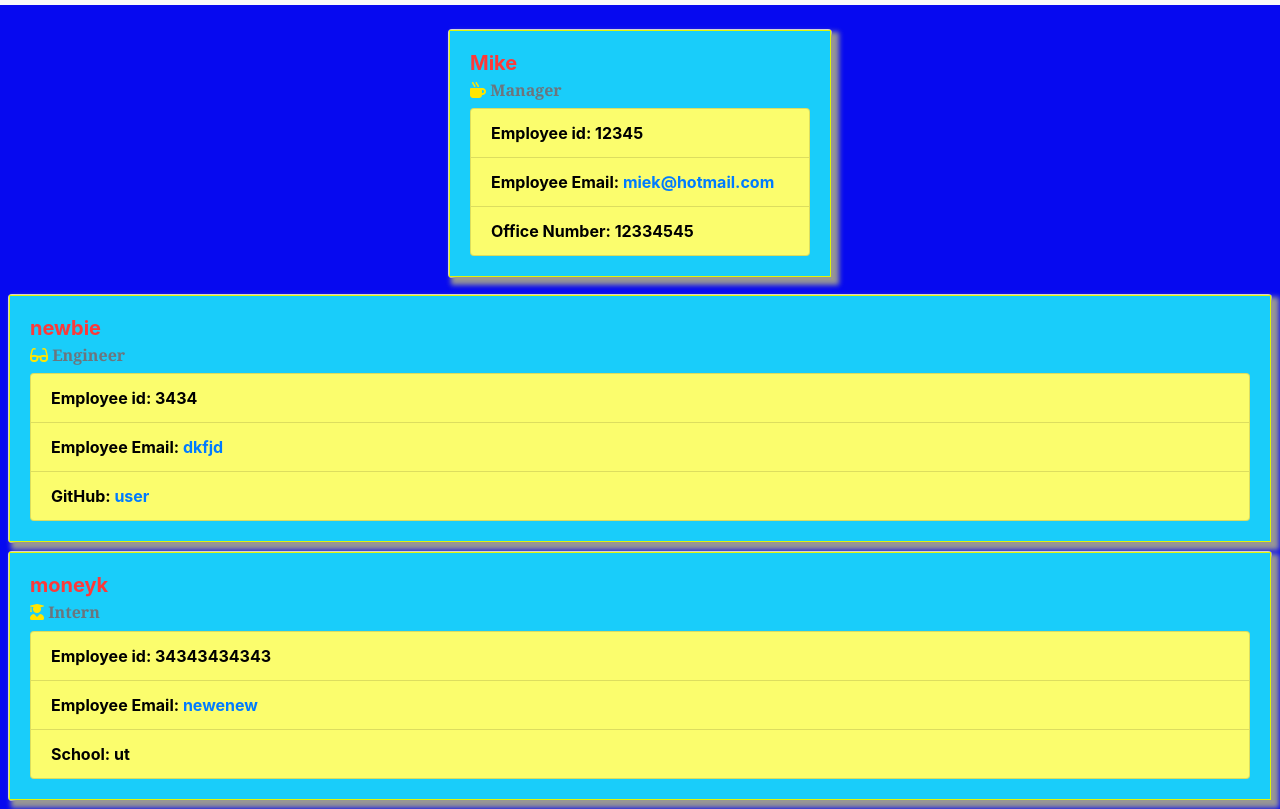
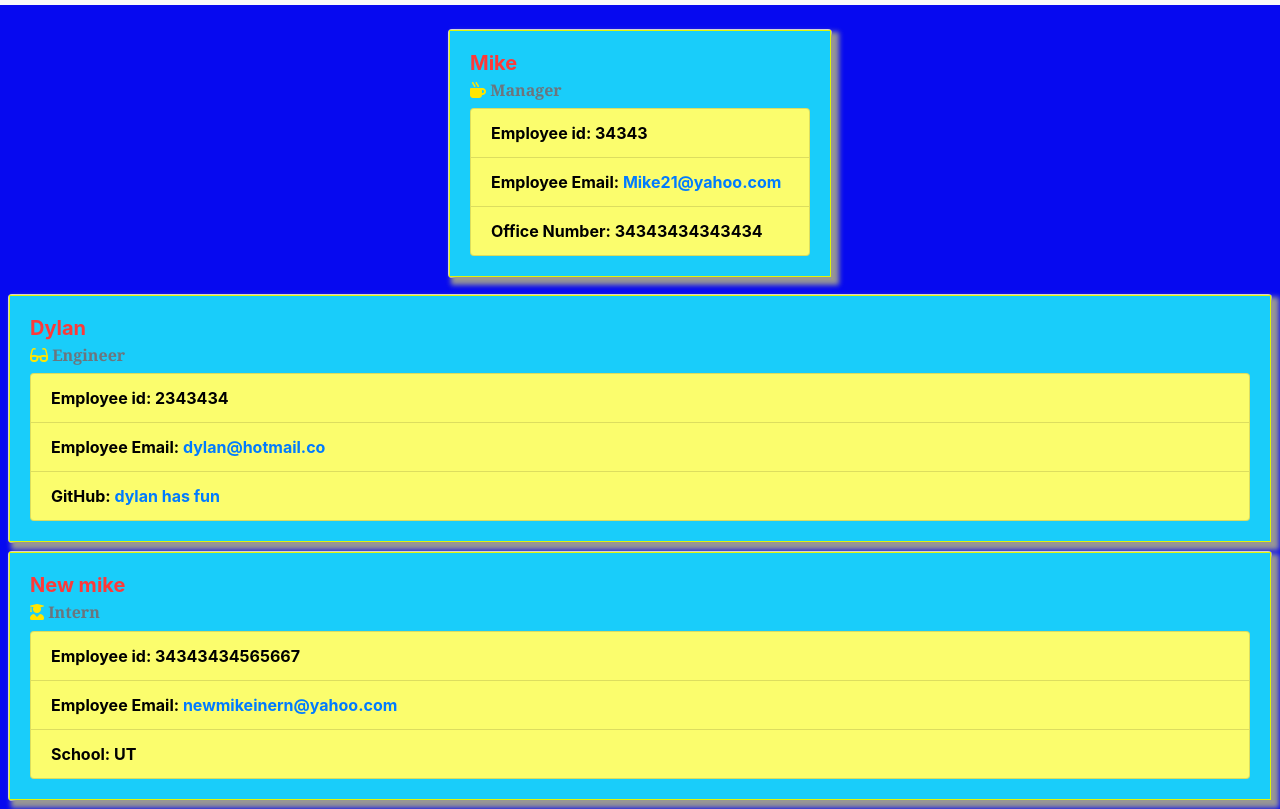
Before and after one commit to chris79kennard/Team-Profile-Generator, a website: page index.html in a window 1280 px wide. Shown: the part 41-850 px from the top of the page. Drawn offline with nearby package versions, Linux system fonts and the light colour scheme.

Commit message:
creaded read me

```diff
--- a/index.html
+++ b/index.html
@@ -30,9 +30,9 @@
       <h5 class="card-title">Mike</h5>
       <h6 class="card-subtitle mb-2 text-muted"><i class="fas fa-mug-hot"></i> Manager</h6>
       <ul class="list-group">
-        <li class="list-group-item">Employee id: 12345</li>
-        <li class="list-group-item">Employee Email: <a href="mailto: miek@hotmail.com">miek@hotmail.com</a></li>
-        <li class="list-group-item">Office Number:  12334545</li>
+        <li class="list-group-item">Employee id: 34343</li>
+        <li class="list-group-item">Employee Email: <a href="mailto: Mike21@yahoo.com">Mike21@yahoo.com</a></li>
+        <li class="list-group-item">Office Number:  34343434343434</li>
       </ul>
     </div>
   </div>
@@ -40,12 +40,12 @@
 
     <div class="card m-2" style="min-width: 24rem">
     <div class="card-body">
-      <h5 class="card-title">newbie</h5>
+      <h5 class="card-title">Dylan</h5>
       <h6 class="card-subtitle mb-2 text-muted"><i class="fas fa-glasses"></i> Engineer</h6>
       <ul class="list-group">
-        <li class="list-group-item">Employee id: 3434</li>
-        <li class="list-group-item">Employee Email: <a href="mailto: dkfjd">dkfjd</a></li>
-        <li class="list-group-item">GitHub:   <a href="https://github.com/user">user</a></li>
+        <li class="list-group-item">Employee id: 2343434</li>
+        <li class="list-group-item">Employee Email: <a href="mailto: dylan@hotmail.co">dylan@hotmail.co</a></li>
+        <li class="list-group-item">GitHub:   <a href="https://github.com/dylan has fun">dylan has fun</a></li>
       </ul>
     </div>
   </div>
@@ -53,12 +53,12 @@
 
     <div class="card m-2" style="min-width: 24rem">
     <div class="card-body">
-      <h5 class="card-title">moneyk</h5>
+      <h5 class="card-title">New mike</h5>
       <h6 class="card-subtitle mb-2 text-muted"><i class="fas fa-user-graduate"></i> Intern</h6>
       <ul class="list-group">
-        <li class="list-group-item">Employee id: 34343434343</li>
-        <li class="list-group-item">Employee Email: <a href="mailto: newenew">newenew</a></li>
-        <li class="list-group-item">School:  ut</li>
+        <li class="list-group-item">Employee id: 34343434565667</li>
+        <li class="list-group-item">Employee Email: <a href="mailto: newmikeinern@yahoo.com">newmikeinern@yahoo.com</a></li>
+        <li class="list-group-item">School:  UT</li>
       </ul>
     </div>
   </div>
```
Also changed, not shown: README.md, dist/Capture.PNG (added).
